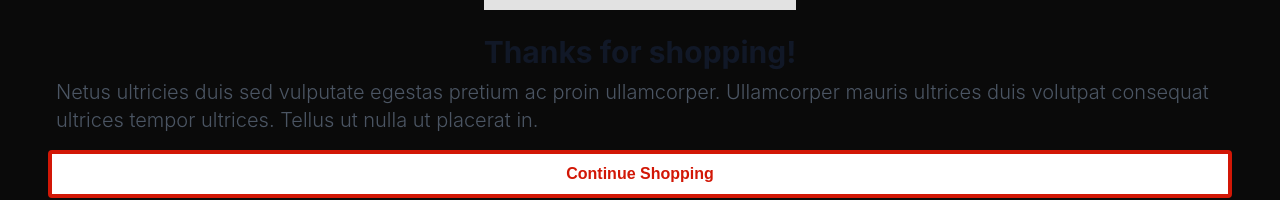
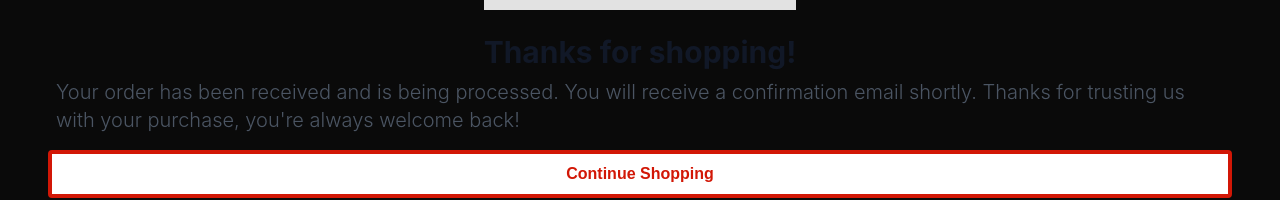
Before and after one commit to KelsonF/w12_E-Commerce_backend, a Next.js app: page /checkout/confirmation in a window 1280 px wide. Shown: the part 298-498 px from the top of the page. Built offline with nearby package versions, Linux system fonts and the light colour scheme.

Commit message:
refactor: confirmation message and continue shopping button

```diff
--- a/src/components/product/add.tsx
+++ b/src/components/product/add.tsx
@@ -4,7 +4,7 @@ type AddProps = {
 
   function Add({ placeholder }: AddProps) {
     return (
-        <button className="bg-white text-[#D21706] py-3 px-4 border-4 border-[#D21706] rounded w-full font-bold">
+        <button className="bg-white text-[#D21706] py-3 px-4 border-4 border-[#D21706] text-center rounded w-full font-bold">
         {placeholder}
       </button>
 
--- /dev/null
+++ b/src/components/shared/LinkButton/index.tsx
@@ -0,0 +1,23 @@
+import { Url } from 'next/dist/shared/lib/router/router';
+import Link from 'next/link';
+
+type LinkButtonProps = {
+    placeholder?: string;
+    ref?: Url;
+
+};
+
+
+function LinkButton({ placeholder,ref }: LinkButtonProps) {
+  return (
+    <Link
+    href={ref || '/'}
+    className="flex justify-center items-center bg-white text-[#D21706] py-3 px-4 border-4 border-[#D21706] rounded w-full font-bold"
+    >
+    {placeholder}
+    </Link>
+
+  );
+}
+
+export {LinkButton}
--- a/src/pages/checkout/confirmation/index.tsx
+++ b/src/pages/checkout/confirmation/index.tsx
@@ -1,7 +1,7 @@
 import { Container } from "@/components/shared/Container";
 import { FlexContainer } from "@/components/shared/FlexContainer";
 import { Img } from "@/components/shared/Img";
-import { Add } from "@/components/product/add";
+import { LinkButton } from "@/components/shared/LinkButton";
 import placeholderimage from "@/assets/placeholderimg.png";
 
 export default function Confirmation(){
@@ -12,11 +12,11 @@ export default function Confirmation(){
                 <FlexContainer>
                     <p className="text-3xl text-[#111827] font-[Inter] font-bold pt-2">Thanks for shopping!</p>
                     <p className="text-xl text-[#4B5563] font-[Inter] font-light p-2 pb-4">
-                    Netus ultricies duis sed vulputate egestas pretium ac proin ullamcorper.
-                    Ullamcorper mauris ultrices duis volutpat consequat ultrices tempor ultrices.
-                    Tellus ut nulla ut placerat in.
+                        Your order has been received and is being processed. You will receive a confirmation email shortly.
+                        Thanks for trusting us with your purchase, you're always welcome back!
+
                  </p>
-                    <Add placeholder="Continue Shopping" />
+                    <LinkButton ref="/products" placeholder="Continue Shopping" />
                 </FlexContainer>
             </FlexContainer>
         </Container>
```
